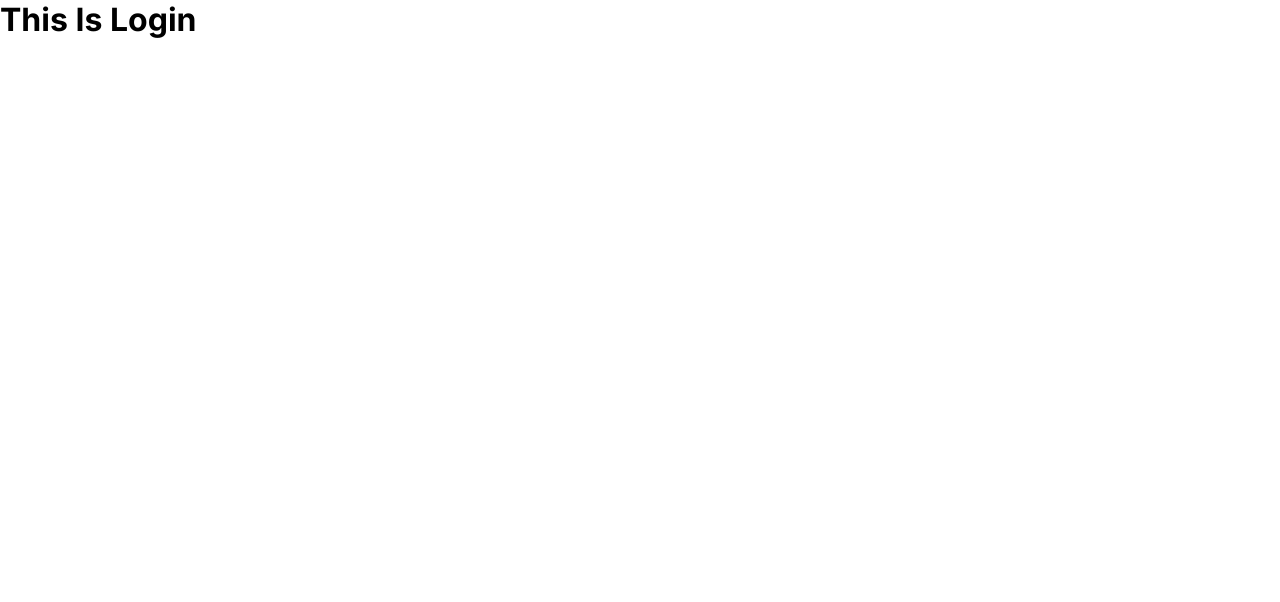
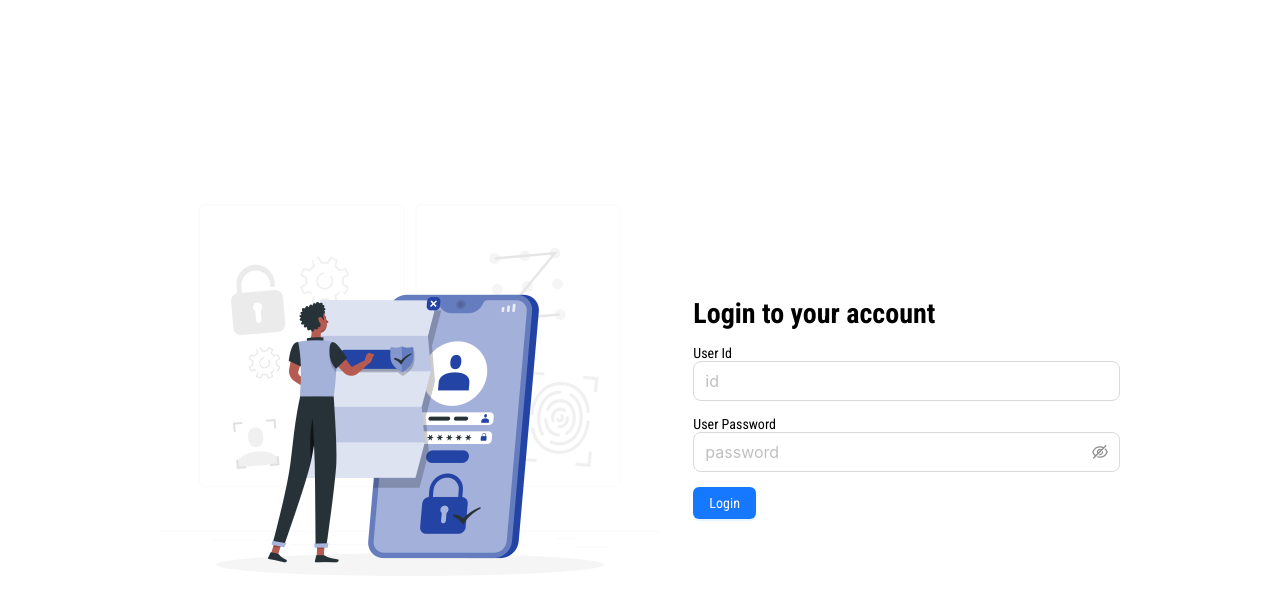
Before and after one commit to shahidmonowarr/university-management-frontend, a Next.js app: page /login in a window 1280 px wide. Shown: the top 602 px of the page. Built offline with nearby package versions, Linux system fonts and the light colour scheme.

Commit message:
reausable input Field & breadCrumb, google font added

```diff
--- a/package.json
+++ b/package.json
@@ -15,6 +15,7 @@
     "next": "latest",
     "react": "latest",
     "react-dom": "latest",
+    "react-hook-form": "^7.46.2",
     "react-redux": "^8.1.2"
   },
   "devDependencies": {
--- a/src/app/globals.css
+++ b/src/app/globals.css
@@ -1,5 +1,7 @@
+@import url('https://fonts.googleapis.com/css2?family=Roboto+Condensed:wght@300;400;700&display=swap');
 *{
   box-sizing: border-box;
   padding: 0;
   margin: 0;
+  font-family: 'Roboto Condensed', sans-serif;
 }
--- a/src/app/login/page.tsx
+++ b/src/app/login/page.tsx
@@ -1,8 +1,73 @@
+"use client";
+
+import Form from "@/components/Forms/Form";
+import FormInput from "@/components/Forms/FormInput";
+import { Button, Col, Row } from "antd";
+import Image from "next/image";
+import { SubmitHandler } from "react-hook-form";
+import loginImage from "../../assets/login-image.png";
+
+type FromValues = {
+  id: string;
+  password: string;
+};
+
 const LoginPage = () => {
+  const onsubmit: SubmitHandler<FromValues> = (data) => {
+    try {
+      console.log(data);
+    } catch (error) {}
+  };
   return (
-    <div>
-      <h1>This Is Login</h1>
-    </div>
+    <Row
+      justify="center"
+      align="middle"
+      style={{
+        minHeight: "100vh",
+      }}
+    >
+      <Col sm={12} md={14} lg={10}>
+        <Image src={loginImage} width={500} alt="login image" />
+      </Col>
+      <Col sm={12} md={8} lg={8}>
+        <h1
+          style={{
+            margin: "15px 0px",
+          }}
+        >
+          Login to your account
+        </h1>
+        <div>
+          <Form submitHandler={onsubmit}>
+            <div>
+              <FormInput
+                name="id"
+                type="text"
+                size="large"
+                label="User Id"
+                placeholder="id"
+              />
+            </div>
+            <div
+              style={{
+                margin: "15px 0px",
+              }}
+            >
+              <FormInput
+                name="password"
+                type="password"
+                size="large"
+                label="User Password"
+                placeholder="password"
+              />
+            </div>
+            <Button type="primary" htmlType="submit">
+              Login
+            </Button>
+          </Form>
+        </div>
+      </Col>
+    </Row>
   );
 };
 
--- /dev/null
+++ b/src/components/Forms/Form.tsx
@@ -0,0 +1,33 @@
+import { ReactElement, ReactNode } from "react";
+import { FormProvider, SubmitHandler, useForm } from "react-hook-form";
+
+type FormConfig = {
+  defaultValues?: Record<string, any>;
+};
+
+type FromProps = {
+  children: ReactElement | ReactNode;
+  submitHandler: SubmitHandler<any>;
+} & FormConfig;
+
+const Form = ({ children, submitHandler, defaultValues }: FromProps) => {
+  const formConfig: FormConfig = {};
+
+  if (!!defaultValues) formConfig["defaultValues"] = defaultValues;
+
+  const methods = useForm<FormConfig>(formConfig);
+  const { handleSubmit, reset } = methods;
+
+  const onSubmit = (data: any) => {
+    submitHandler(data);
+    reset();
+  };
+
+  return (
+    <FormProvider {...methods}>
+      <form onSubmit={handleSubmit(onSubmit)}>{children}</form>
+    </FormProvider>
+  );
+};
+
+export default Form;
--- /dev/null
+++ b/src/components/Forms/FormInput.tsx
@@ -0,0 +1,57 @@
+"use client";
+import { Input } from "antd";
+import { Controller, useFormContext } from "react-hook-form";
+
+interface IInput {
+  type?: string;
+  name: string;
+  placeholder?: string;
+  size?: "large" | "small";
+  value?: string | string[] | undefined;
+  id?: string;
+  validation?: object;
+  label?: string;
+}
+
+const FormInput = ({
+  name,
+  type,
+  size,
+  value,
+  id,
+  placeholder,
+  validation,
+  label,
+}: IInput) => {
+  const { control } = useFormContext();
+  return (
+    <>
+      {label ? label : null}
+      <Controller
+        control={control}
+        name={name}
+        render={({ field }) =>
+          type === "password" ? (
+            <Input.Password
+              type={type}
+              size={size}
+              placeholder={placeholder}
+              {...field}
+              value={value ? value : field.value}
+            />
+          ) : (
+            <Input
+              type={type}
+              size={size}
+              placeholder={placeholder}
+              {...field}
+              value={value ? value : field.value}
+            />
+          )
+        }
+      />
+    </>
+  );
+};
+
+export default FormInput;
```
Also changed, not shown: src/components/ui/Contents.tsx (+14 -0 lines), src/components/ui/UMBreadCrumb.tsx (added, +34 -0 lines), src/assets/login-image.png (added), 1 other file (tests, documents, lock files or other folders).
